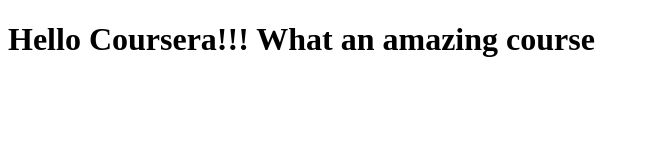
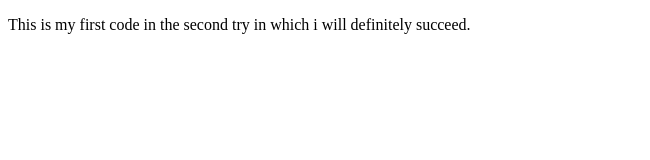
Before and after one commit to savita2206/second_attempt, a plain HTML site: page practice/index.html in a window 1280 px wide. Shown: the whole page, without its empty margins (0-650 px from the left). Drawn offline with Linux system fonts and the light colour scheme.

Commit message:
First Code

```diff
--- a/practice/index.html
+++ b/practice/index.html
@@ -1,10 +1,10 @@
 <!DOCTYPE html>
 <html>
 <head>
-	<title>Hello Coursera</title>
+	<meta charset="utf-8">
+	<title>First code</title>
 </head>
 <body>
-	<h1>Hello Coursera!!! What an amazing course</h1>
-
+	<p> This is my first code in the second try in which i will definitely succeed.</p>
 </body>
 </html>
```
